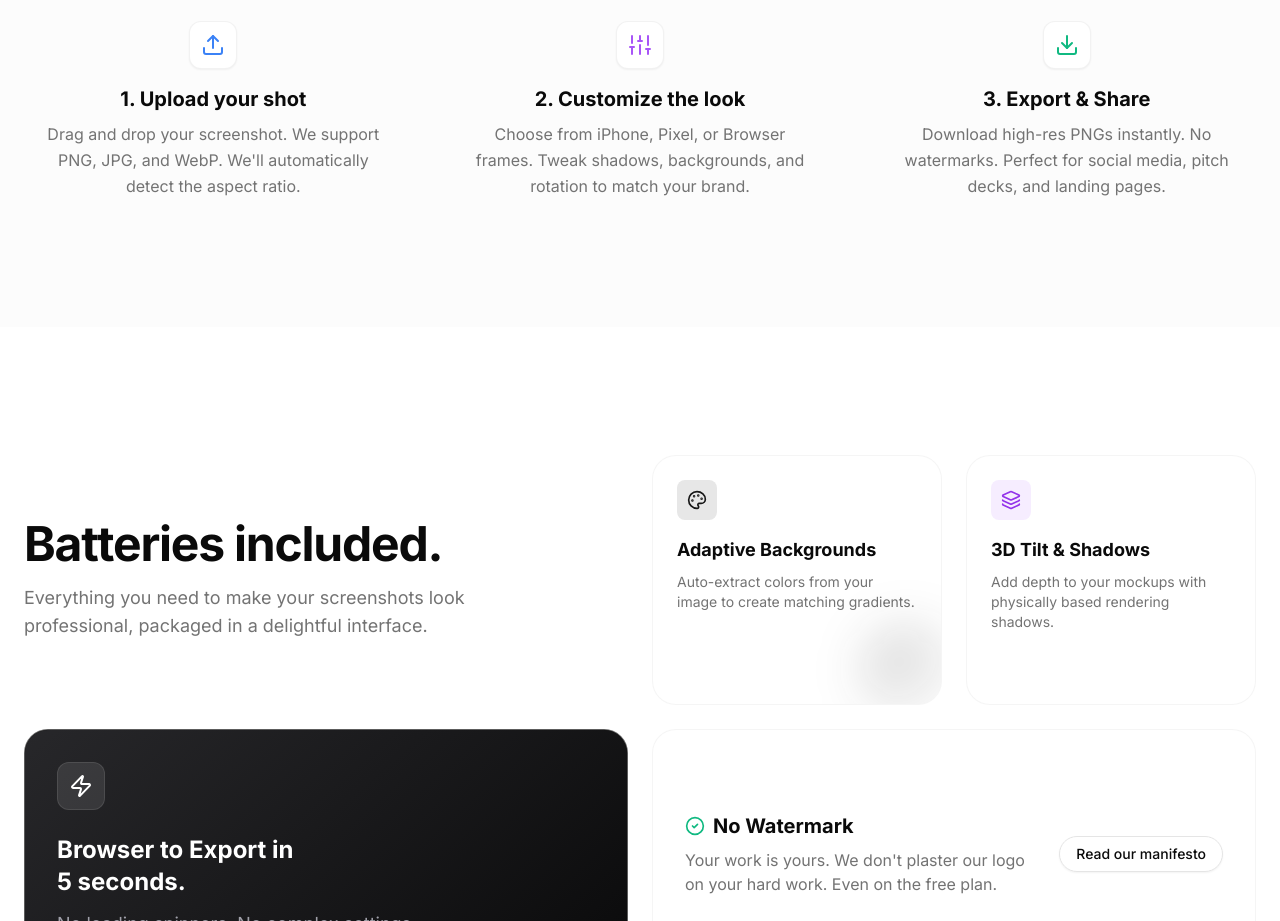
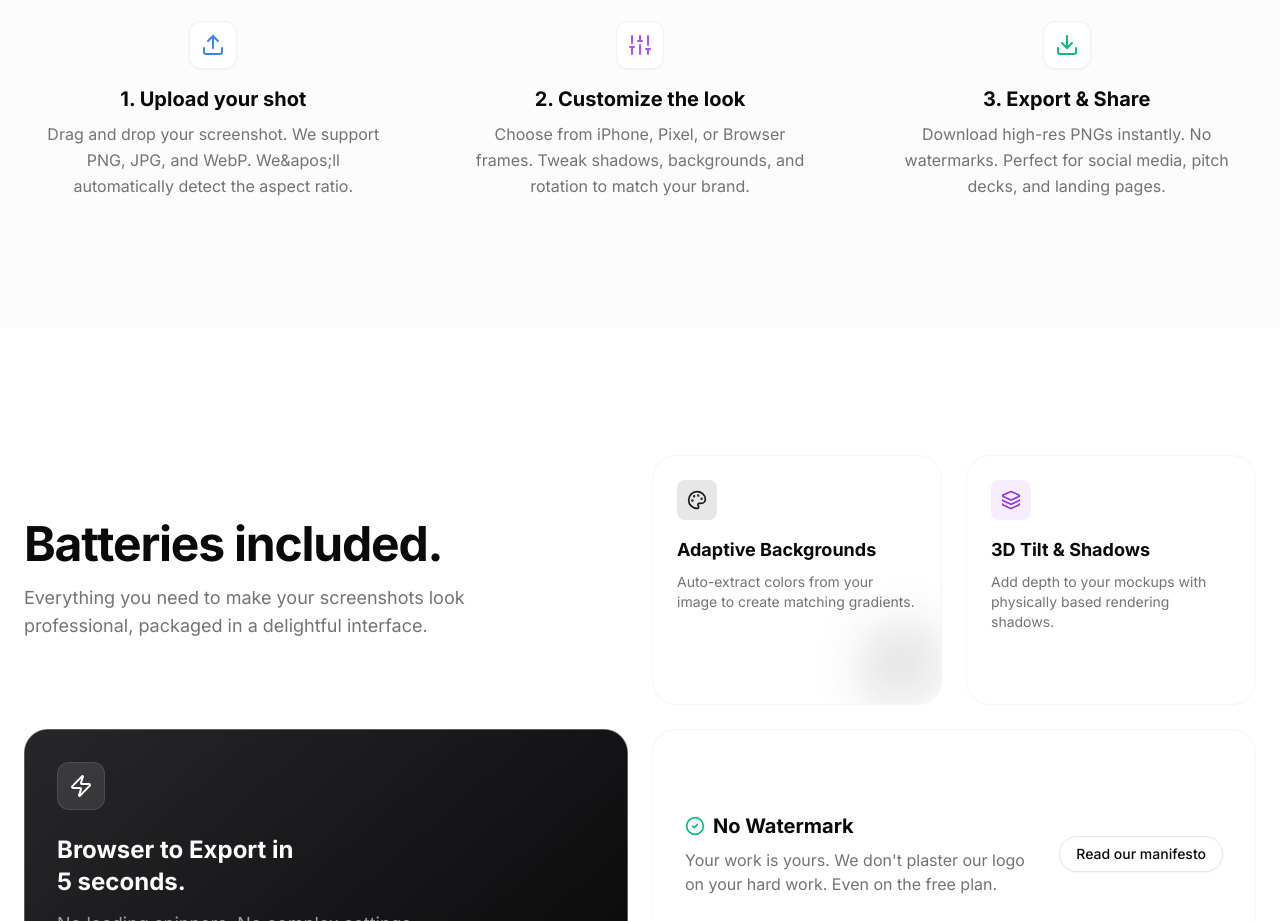
Before and after one commit to wenzelbarboza/MockPro, a Next.js app: page / in a window 1280 px wide. Shown: the part 2180-3101 px from the top of the page. Built offline with nearby package versions, Linux system fonts and the light colour scheme.

Commit message:
fix deployment error

```diff
--- a/src/app/page.tsx
+++ b/src/app/page.tsx
@@ -271,7 +271,7 @@ const HowItWorks = () => {
     {
       icon: <Upload className="h-6 w-6 text-blue-500" />,
       title: "1. Upload your shot",
-      desc: "Drag and drop your screenshot. We support PNG, JPG, and WebP. We'll automatically detect the aspect ratio.",
+      desc: "Drag and drop your screenshot. We support PNG, JPG, and WebP. We&apos;ll automatically detect the aspect ratio.",
       visual: (
         <div className="group relative flex h-full w-full items-center justify-center overflow-hidden rounded-xl border border-dashed border-border bg-background">
           <div className="absolute inset-0 bg-blue-500/5 transition-colors group-hover:bg-blue-500/10"></div>
@@ -437,7 +437,7 @@ const Features = () => {
                 </h3>
                 <p className="max-w-sm text-lg text-zinc-400">
                   No loading spinners. No complex settings. Just paste, tweak,
-                  and download. It's the fastest workflow on the planet.
+                  and download. It&apos;s the fastest workflow on the planet.
                 </p>
               </div>
               <div className="relative mt-8">
@@ -461,8 +461,8 @@ const Features = () => {
                 No Watermark
               </h3>
               <p className="text-muted-foreground">
-                Your work is yours. We don't plaster our logo on your hard work.
-                Even on the free plan.
+                Your work is yours. We don&apos;t plaster our logo on your hard
+                work. Even on the free plan.
               </p>
             </div>
             <div className="mt-4 md:mt-0">
```
